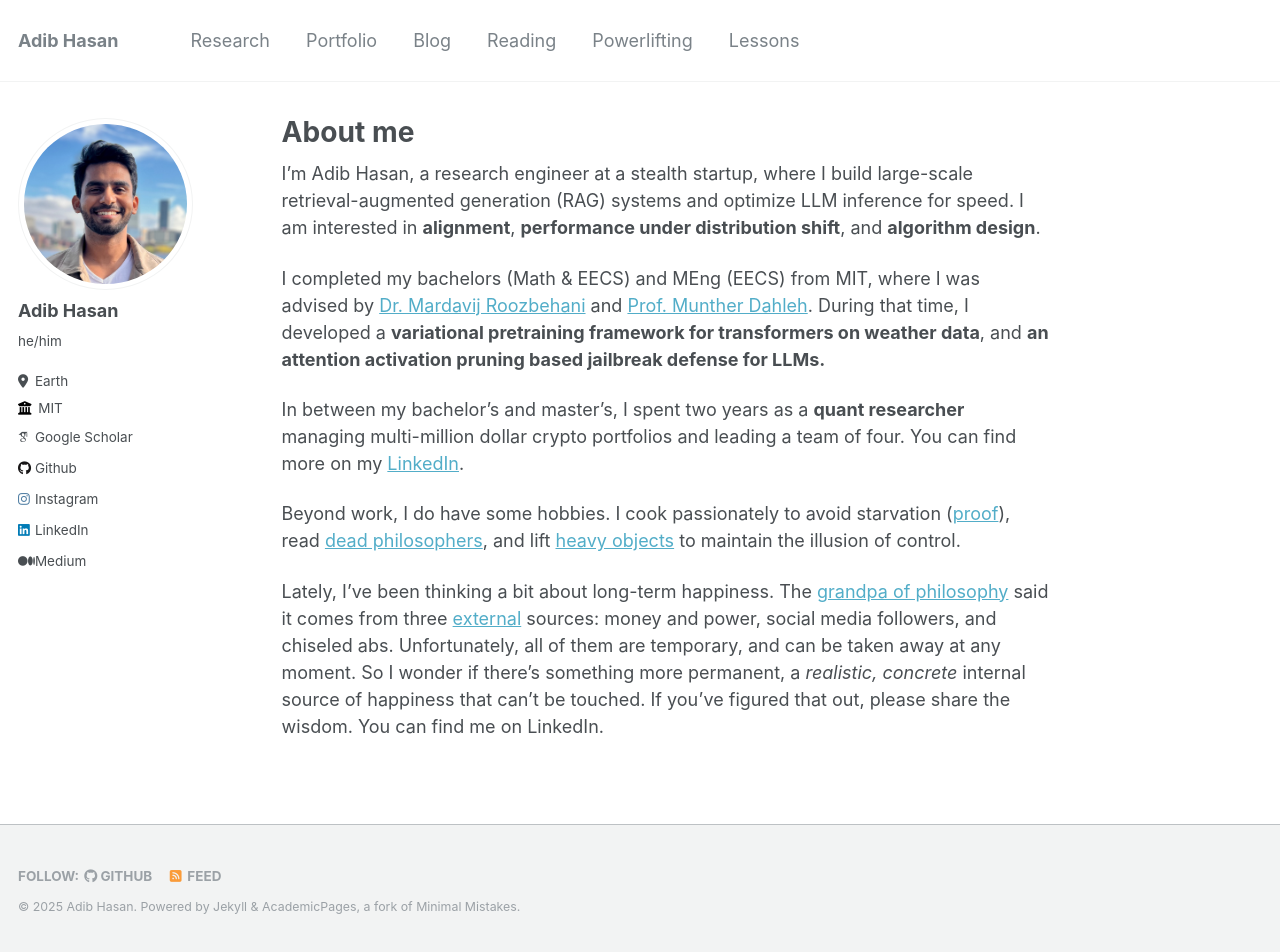
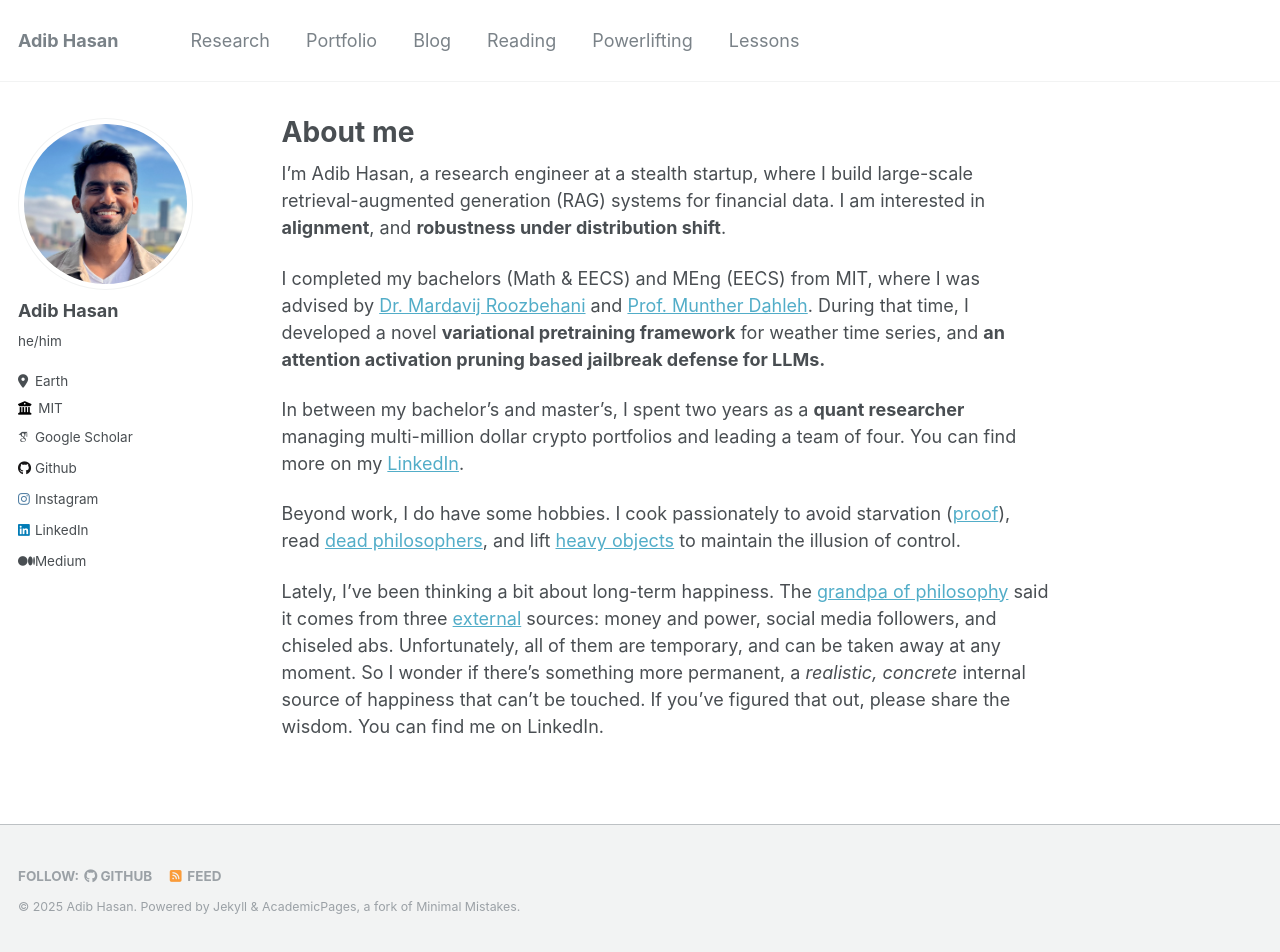
Before and after one commit to Neehan/neehan.github.io, a Jekyll site: the page built from _pages/about.md, in a window 1280 px wide and 952 px high. Built offline with Jekyll 4.4.1, drawn with Linux system fonts in a browser that asks for light colours; some web fonts are replaced.

Commit message:
Update about.md

```diff
--- a/_pages/about.md
+++ b/_pages/about.md
@@ -7,9 +7,9 @@ redirect_from:
   - /about.html
 ---
 
-I'm Adib Hasan, a research engineer at a stealth startup, where I build large-scale retrieval-augmented generation (RAG) systems and optimize LLM inference for speed. I am interested in **alignment**, **performance under distribution shift**, and **algorithm design**.
+I'm Adib Hasan, a research engineer at a stealth startup, where I build large-scale retrieval-augmented generation (RAG) systems for financial data. I am interested in **alignment**, and **robustness under distribution shift**.
 
-I completed my bachelors (Math & EECS) and MEng (EECS) from MIT, where I was advised by [Dr. Mardavij Roozbehani](https://idss.mit.edu/staff/mardavij-roozbehani/) and [Prof. Munther Dahleh](https://idss.mit.edu/staff/munther-dahleh/). During that time, I developed a **variational pretraining framework for transformers on weather data**, and **an attention activation pruning based jailbreak defense for LLMs.**
+I completed my bachelors (Math & EECS) and MEng (EECS) from MIT, where I was advised by [Dr. Mardavij Roozbehani](https://idss.mit.edu/staff/mardavij-roozbehani/) and [Prof. Munther Dahleh](https://idss.mit.edu/staff/munther-dahleh/). During that time, I developed a novel **variational pretraining framework** for weather time series, and **an attention activation pruning based jailbreak defense for LLMs.**
 
 In between my bachelor's and master's, I spent two years as a **quant researcher** managing multi-million dollar crypto portfolios and leading a team of four. You can find more on my [LinkedIn](https://linkedin.com/in/adib-hasan).
 
```
